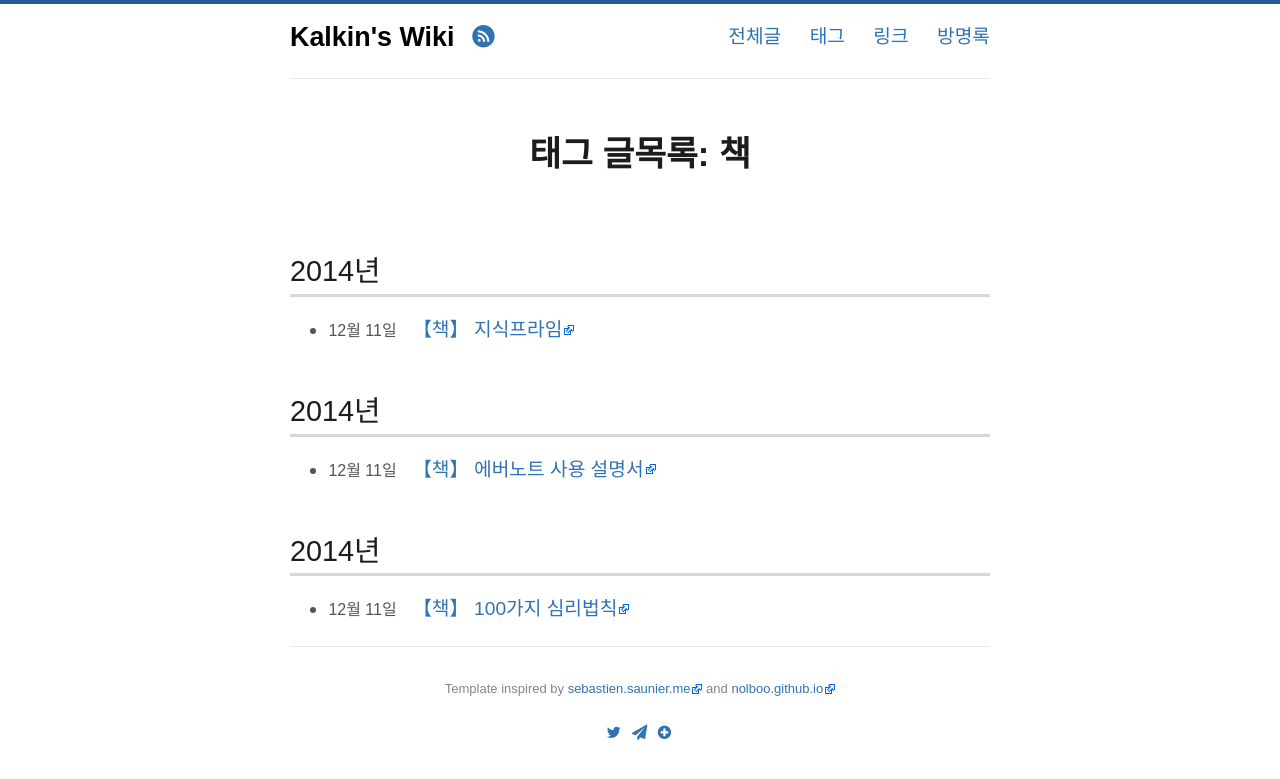
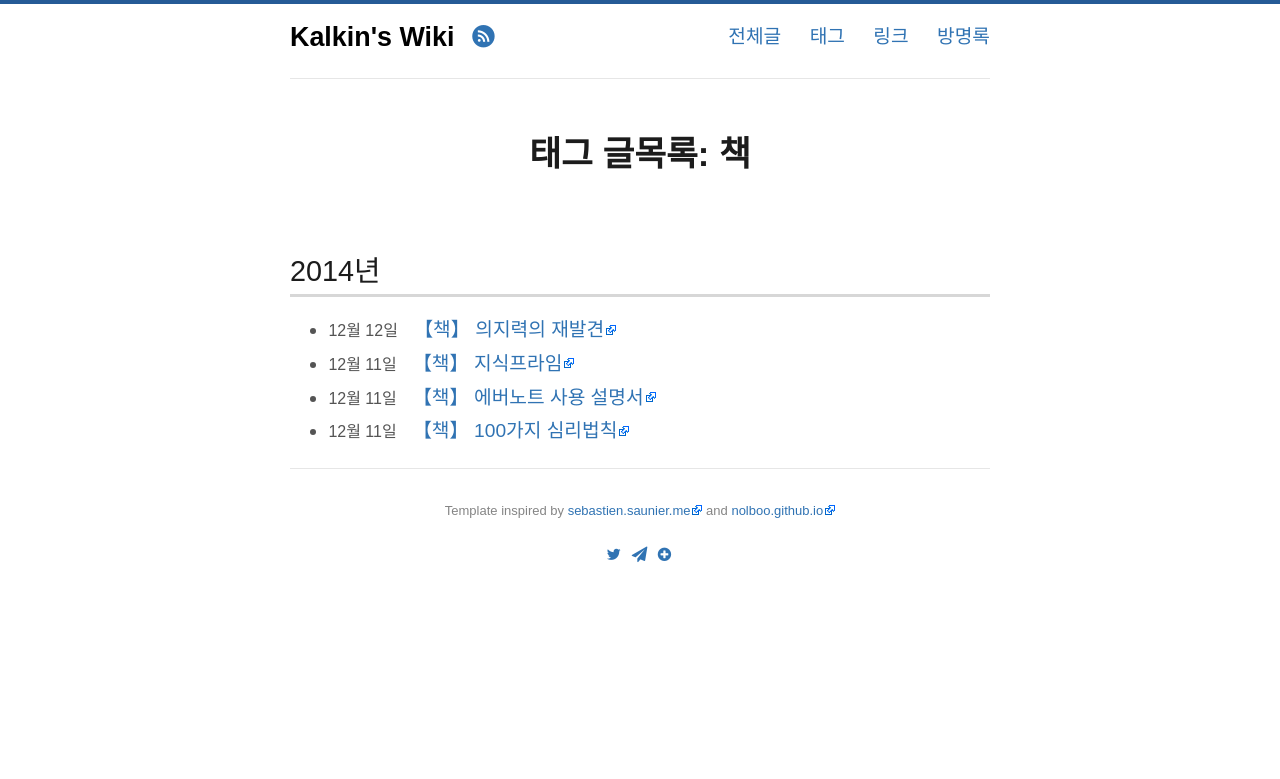
Before and after one commit to kalkin7/wiki, a Jekyll site: the page built from tag/book.md, in a window 1280 px wide. Shown: the top 779 px of the page. Built offline with Jekyll 4.4.1, drawn with Linux system fonts in a browser that asks for light colours; part of the change alters nothing that is shown.

Commit message:
Wiki Update

```diff
--- a/_layouts/blog_by_tag.html
+++ b/_layouts/blog_by_tag.html
@@ -24,8 +24,7 @@ layout: default
             {% endif %}
 
             {% if forloop.first == false %}
-                {% assign previous_index = forloop.index0 | minus: 1 %}
-                {% capture previous_post_year %}{{ site.tags[page.tag][previous_index].date | date: '%Y' }}{% endcapture %}
+                {% capture previous_post_year %}{{ page.next.date | date: '%Y' }}{% endcapture %}
                 {% if post_year != previous_post_year %}
                     </div><h2 class="tag_year">{{ post_year }}년</h2><div class="list-group"><ul>
                 {% endif %}
--- /dev/null
+++ b/_posts/2014-12-07-book-willpower.md
@@ -0,0 +1,56 @@
+---
+layout: post
+title: 【책】 의지력의 재발견
+description: "의지력의 재발견"
+category: book
+tags: [ book ]
+published: true
+---
+
+* TOC
+{:toc}
+
+## 책정보
+
+[![의지력의 재발견](http://lh6.googleusercontent.com/-6iCLuQQkJ-I/VIPmouAkDlI/AAAAAAABrzc/XiuNZh15Niw/s144/book-willpower.jpg)](http://lh6.googleusercontent.com/-6iCLuQQkJ-I/VIPmouAkDlI/AAAAAAABrzc/XiuNZh15Niw/s0/book-willpower.jpg)
+
+- 제목 : 의지력의 재발견
+- 저자 : 로이 F. 바우마이스터, 존 티어니
+- 옮긴이 : 이덕임
+- 출판사 : 에코리브르
+- 발행일 : 2012년 2월 15일
+- ISBN : 9788962630633
+- 상세정보 : [YES24](http://www.yes24.com/24/goods/6310477)
+
+<br />
+
+
+## 주요내용
+
+- 연구자들은 학생의 성적은 36개의 개인적 성향과 비교해 분석한 결과, 자기 절제야말로 그들이 대학생이 되었을 때의 성적을 예상할 수 있는 **'유일한'** 개인적 성향이라는 것을 밝혀냈다.
+
+
+- **래디시 실험**
+금식중이라 몹시 배가 고픈 피험자들에게 일부는 쿠키와 초콜릿, 또 다른 일부에게는 래디시(radish)를 줬다. 탁자위에 쿠키와 초콜릿을 많이 준비해놓고 연구자들은 실험실에서 나간다. 래디시를 받은 피험자들은 쿠키와 초콜릿을 갈망하는 눈빛으로 쳐다보다가 할 수 없다는 듯 래디시를 먹었다. 결국 래디시를 받은 피험자중에서 쿠키와 초콜릿을 몰래 먹은 사람은 없었다.
+이어서 연구자들은 피험자들을 다른 방으로 데려가 기하학적인 수수께끼를 풀게 했다. 학생들은 자신의 지적 능력을 시험하는 것이라고 생각했지만, 사실 그 수수께끼는 해답이 없었다. 이 실험의 목적은 문제 풀기를 포기하기까지 얼마나 많은 시간이 걸리는지를 알아보는 것이었다.
+초코칩 쿠키와 초콜릿을 먹은 학생들은 수수께끼를 푸는 데 보통 20분 정도의 시간이 걸렸고, 배가 고픈데도 아무런 음식을 먹지 못한 통제 집단 학생들도 마찬가지였다. 하지만 레디시만 받고 심한 유혹에 시달린 학생들은 8분 만에 수수께끼 푸는 걸 포기해버렸다. 연구실 실험으로는 이례적이리만큼 큰 차이였다. 그 피험자들은 쿠키와 초콜릿의 유혹을 견디는 데는 성공했지만 거기에 너무 집중하느라 수수께끼를 풀 힘을 소진한 것이다. 이로써 의지력에 관한 옛사람들의 지혜가 자아에 대한 새롭고 화려한 현대 심리학자들의 이론보다 훨씬 합당하다는 것이 드러났다.
+
+
+- 자아 고갈이 사람을 지속적으로 우울하게 만들거나 화나게 하거나 불만족스럽게 하지는 않는 것처럼 보였다. 2010년 국제 연구 팀이 80개가 넘는 연구 결과를 샅샅이 검토한 결과, 자아 고갈이 행동에 미치는 영향은 상대적으로 현저히 약하다는 사실이 밝혀졌다. 자아 고갈 상태에 이른 사람은 상대적으로 피로감과 고단함 그리고 부정적 감정이 더 크게 일어나는 것으로 보고되었지만, 그 차이는 그다지 크지 않았다. 결과만 높고 보면, 자아 고갈은 증상 없는 병처럼 아무런 '느낌'도 없는 상태처럼 여겨졌다.
+하지만 바우마이스터와 그의 오랜 동료인 미네소타 대학교의 심리학 교수 캐슬린 보스(Kathleen Vohs)가 이끄는 팀이 새로운 실험을 수행한 결과, 자아 고갈의 증상이 좀 더 확실하게 밝혀졌다. 이 실험에 의하면 **자아가 고갈된 사람은 현저한 감정의 변화를 보이지 않는 대신, 모든 일에 더욱 강하게 반응했다**. 슬픈 영화는 이들을 더욱 슬프게 만들었다. 즐거운 그림은 이들을 더욱 즐겁게 만들었고 충격적인 그림은 이들을 더욱 공포와 불안에 사로잡히게 만들었다. 아주 차가운 물에 닿자 이들은 정상인보다 훨씬 고통스럽게 반응했다. 또한 욕구도 증폭되었다. 쿠키를 먹은 사람은 더 많은 쿠키를 갈망했고, 그럴 기회가 주어지자 엄청난 양을 먹어치웠다. 포장된 상자를 풀고 싶어하는 욕구도 더욱 강력해졌다.
+그러므로 당신이 앞으로 닥칠 문제에 대한 경고 신호를 알고 싶다면, 하나의 증상만을 찾지 말고 자신이 느끼는 감정 상태의 전체적인 강도를 관찰해보는 것이 좋을 것이다.
+
+
+- 새해에 결심한 일의 리스트를 만들지 마라. 해마다 1월 1일이면 수백만 명의 희망 혹은 숙취로 가득 찬 침대에서 일어나 앞으로는 소식하고, 운동량을 늘리고, 낭비하지 않고, 좀 더 일하고, 청소도 자주 하겠다고 결심한다. 그것도 모자라 로맨틱한 저녁 식사와 오랫동안 바닷가를 거니는 계획까지 세운다.
+그러다 2월 1일이 되면 리스트를 쳐다보는 것조차 민망해진다. 하지만 사람들은 대개 자신의 의지력 대신 리스트를 탓한다. 하지만 리스트에 적힌 것을 모두 실천할 만한 의지력을 갖춘 사람은 이 세상 어디에도 없다. 새로운 운동계획을 세우고 싶다면, 그것과 동시에 자신의 재정 상태도 총점검하겠다는 시도를 해서는 안 된다. 새로운 일을 하기 위한 에너지가 필요하다면(이를테면 미국의 대통령이 되고자 한다든지) 그 시기가 금연을 하기에 이상적인 때라고 볼 수는 없다. 의지력의 근원은 하나다. 따라서 각기 다른 새해 계획은 서로 경쟁할 수밖에 없다. 하나를 이루려고 애쓰다 보면 다른 것을 할 수 있는 능력은 줄어들게 마련이다.
+
+
+- 어떤 연구에서는 최근 수감된 청소년 범죄자의 90퍼센트가 평균보다 혈당이 낮다는 게 밝혀졌다. 또 다른 연구에서는 저혈당인 사람은 교통 위반이나 신성 모독, 들치기나 재산 파괴, 노출증이나 횡령, 방화, 배우자 학대나 아동 학대 같은 광범위한 위법 행위로 재판을 받을 확률이 한층 높은 것으로 나타났다.
+또 다른 뛰어난 연구는 핀란드에서 이루어졌다. 석방되기 직전 죄수들의 포도당 부하율을 측정하기 위해 감옥을 찾은 과학자들은 어떤 죄수가 새로운 범죄를 저지르는지 추적하기로 했다. 물론 죄수가 또다시 범죄를 저지르는 데는 여러 가지 요인이 있다. 예를 들면 동료 집단에게 받는 압력, 결혼이나 취직 전망, 마약 사용 같은 요인이 그것이다. 그럼에도 불구하고 연구자들은 포도당을 통해 어떤 사람이 다시금 폭력적인 범죄를 저지를지 80퍼센트 이상 정확하게 예측할 수 있었다. 범죄를 저지를 사람은 포도당 부하율 때문에, 즉 신체가 음식물을 에너지로 변환시키지 못하기 때문에 자기 절제력이 떨어졌다. 음식물은 포도당으로 변환되었지만 혈관 속 포도당은 순환하여 체내에 흡수되지 못한 것이다. 그 결과 혈관 속에 포도당이 여분으로 남게 된다. 이는 몸에 좋을 것 같지만 실은 나무가 잔뜩 쌓여 있어도 성냥이 없어 불을 지피지 못하는 상태나 마찬가지다. 포도당이 뇌와 근육의 활동을 위해 전환되지 못하고 눈에 띄게 높아지면 이른바 당뇨로 분류된다. 성격 연구자들에 따르면, 당뇨병 환자는 보통 같은 또래보다 충동적이고 폭발적인 성향이 강하다고 한다. 또 시간이 걸리는 일을 할 경우 주의력이 쉽게 산만해지는 것으로 밝혀졌다. 또한 알코올 남용이나 불안증, 우울증에 빠질 가능성도 컸다.
+
+
+- 이제는 PMS(생리전 증후군)가 불가사의한 외적 충동과 관계가 없다는 구체적인 심리학적 설명이 가능해졌다. 황체기라고 일컫는 생리 전주기 동안, 여성의 몸은 에너지의 많은 부분을 난소에 보내거나 여성 호르몬을 분비하는 등 그와 관련한 활동에 소모한다. 많은 에너지와 포도당을 재생산 시스템에 투입함에 따라 몸의 다른 부분에 사용될 에너지가 부족해 더 많은 연료를 갈구하는 것이다. 초콜릿이나 다른 단 식품은 즉시 포도당을 공급하므로 더 구미가 당길 수밖에 없지만, 그 외의 음식물도 같은 효과를 발휘한다. 많은 여성이 이 기간에 식욕이 왕성해지고 더 많이 먹는 것은 이 때문이다. 어느 연구에 따르면 보통 여성들은 이 기간동안에 점심으로 약 810칼로리의 음식을 섭취하는데, 이는 한 달 동안의 다른 기간에 비해 평균 170칼로리가 많은 양이라고 한다.
+하지만 대부분의 여성은 여전히 충분한 칼로리를 섭취하지 못한다. 날씬함에 대한 강박증에 사로잡힌 현대 사회의 평범한 여성들은 한 달 중 며칠 되지 않는 이 기간에 필요한 포도당을 제대로 섭취하지 못하기 일쑤다. 에너지를 충분히 공급하지 않으면 몸은 에너지를 필요한 만큼 스스로 에너지를 나누어 쓰는데, 이 때 재생산에 필요한 에너지를 소비하고 나면 의지력을 위한 포도당은 얼마 남지 않는다. 일반적으로 남자와 비교할 때 여성이 자기 절제 붕괴에 시달리는 일은 덜 하지만, 연구 결과는 황체기 동안 여성의 자기 절제력이 떨어진다는 것을 거듭 보여준다.
+
+
+- 대체로 여성은 남성에 비해 자기 절제로 인한 문제가 적다. 여자아이들의 자기 절제력이 더 우수한 것은 학교 성적이 대체로 남자아이들보다 뛰어난 이유이기도 하다. 여기서 중요한 것은 자기 절제가 신체 리듬과 에너지 공급원의 변동에 따라 달라질 수 있다는 것이다. 성자만큼이나 자기 절제가 훌륭한 여성도 황체기에는 그 능력이 약간 떨어질 수 있다. 생리전증후군도 저혈당이나 당뇨병처럼 포도당이 부족할 경우 어떤 일이 일어나는지 명확하게 보여주는 예이며, 남자든 여자든 누구나 포도당이 부족해지는 시점이 있다.
```
